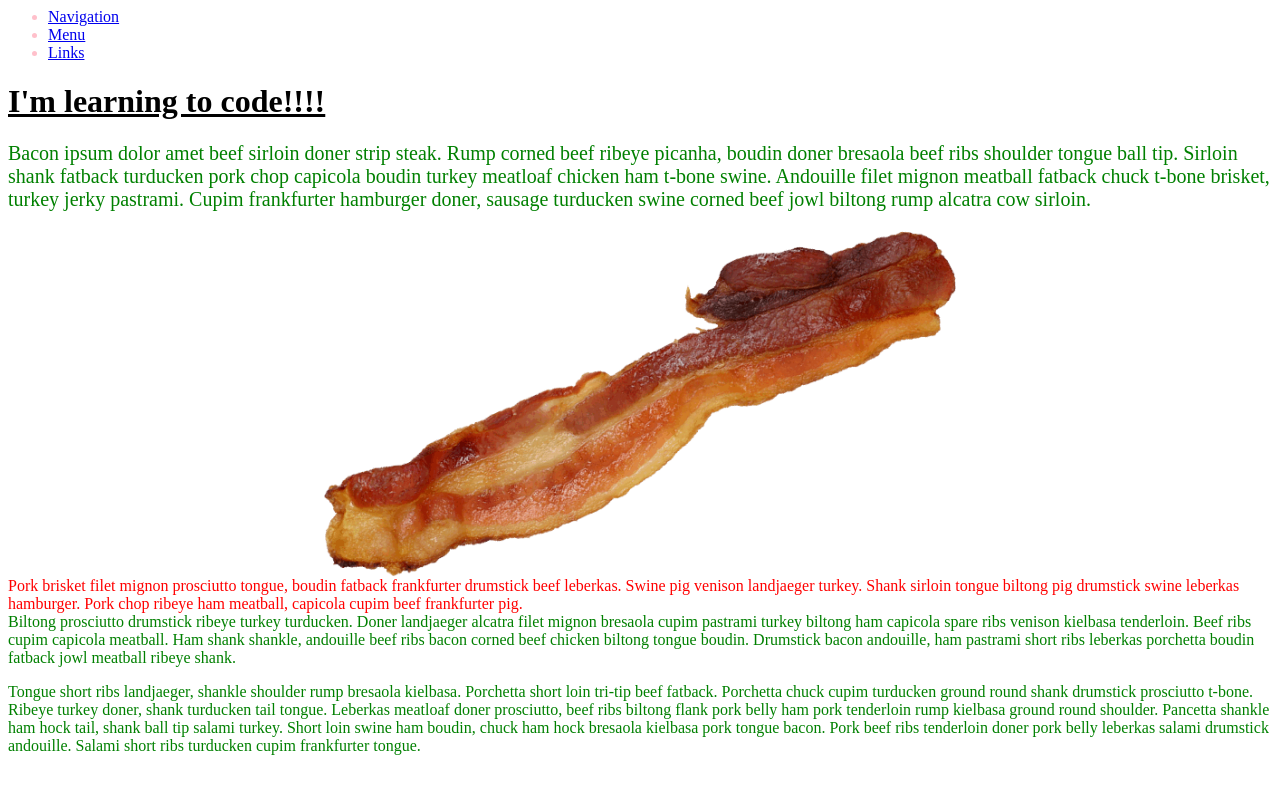
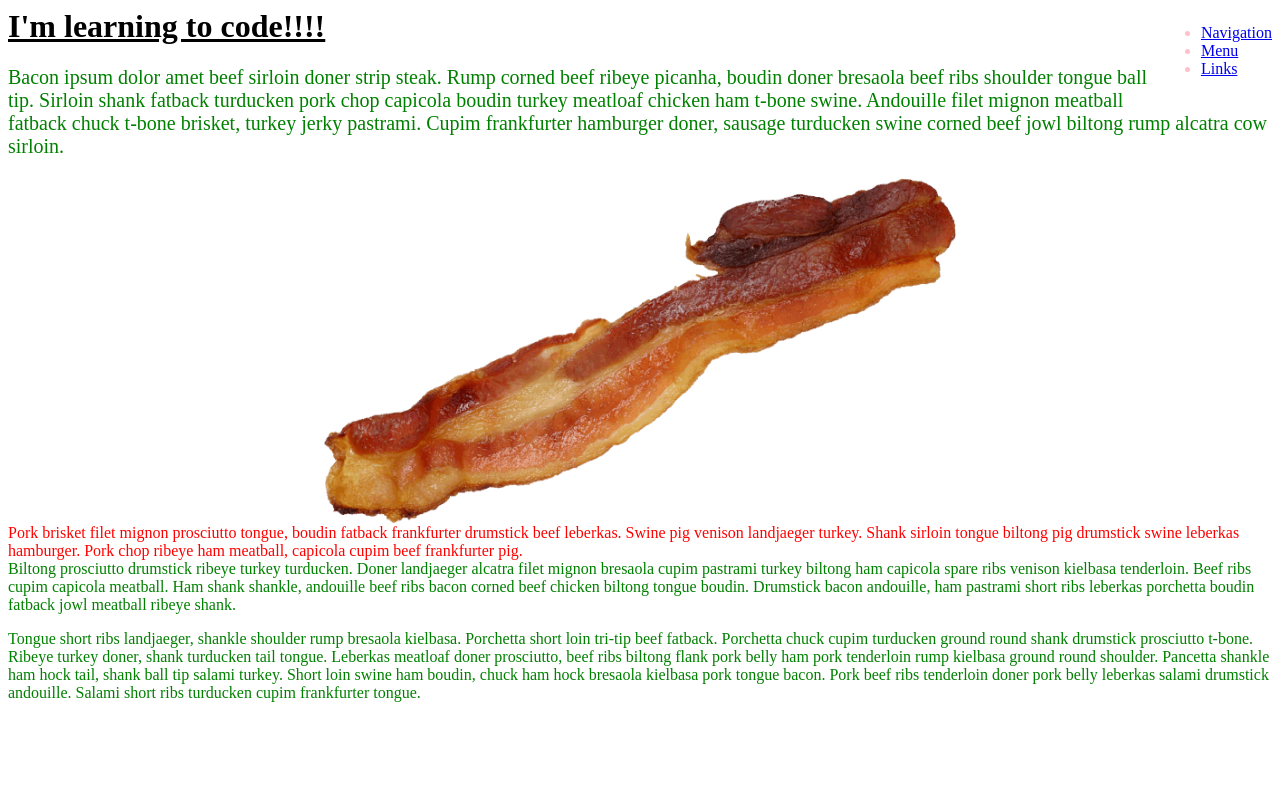
Before and after one commit to hancha/hancha.github.io, a plain HTML site: page index.html in a window 1280 px wide. Drawn offline with Linux system fonts and the light colour scheme.

Commit message:
verifying that my previous edit worked by adjusting the placement and changing the size.

```diff
--- a/my_style.css
+++ b/my_style.css
@@ -13,5 +13,6 @@ img {
   width: 50%;
 }
 ul {color: pink;
-border-bottom: 30px;
-font-family: "Times New Roman", Times, serif;}
+border-bottom: 50px;
+font-family: "Times New Roman", Times, serif;
+float: right;}
```
